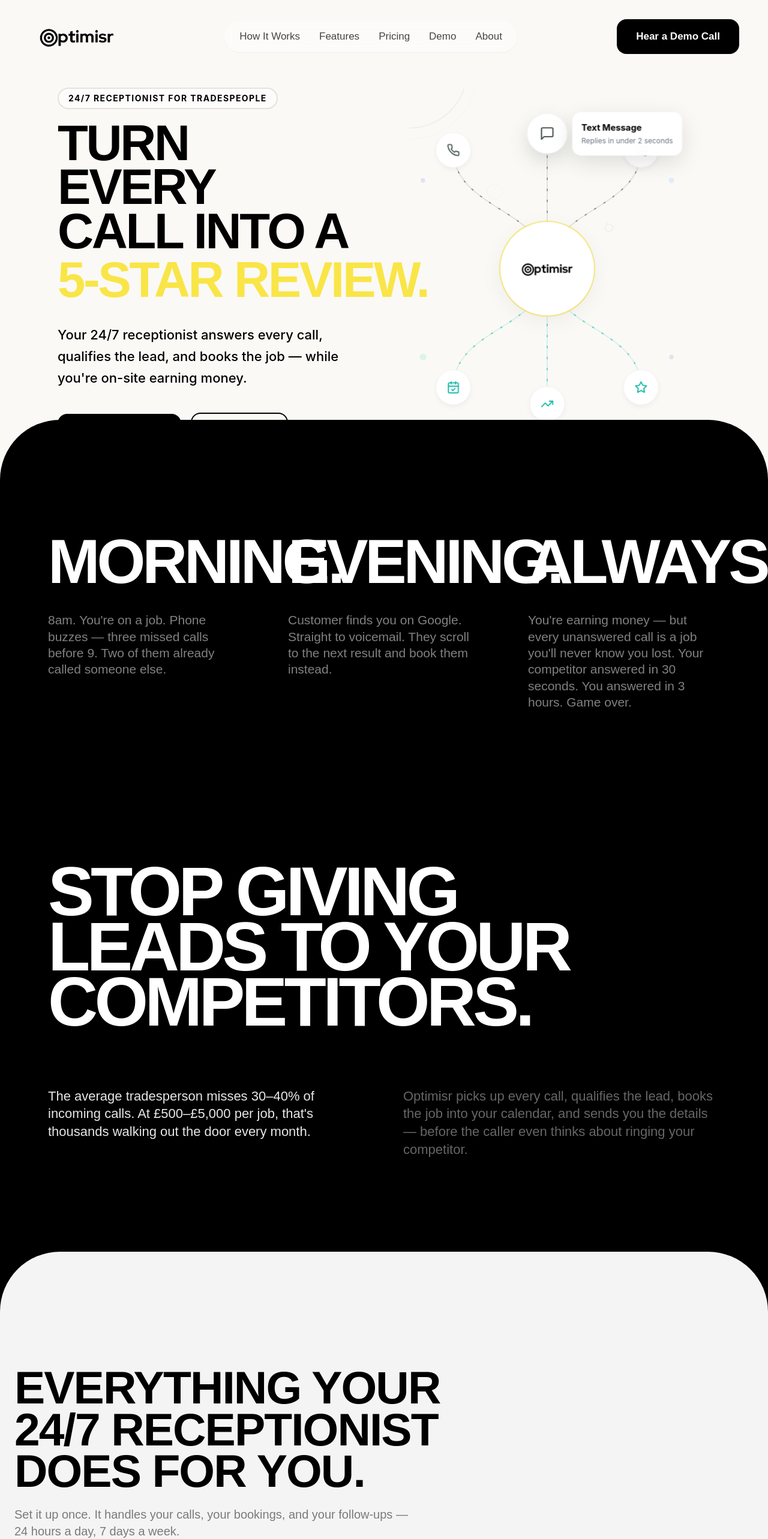
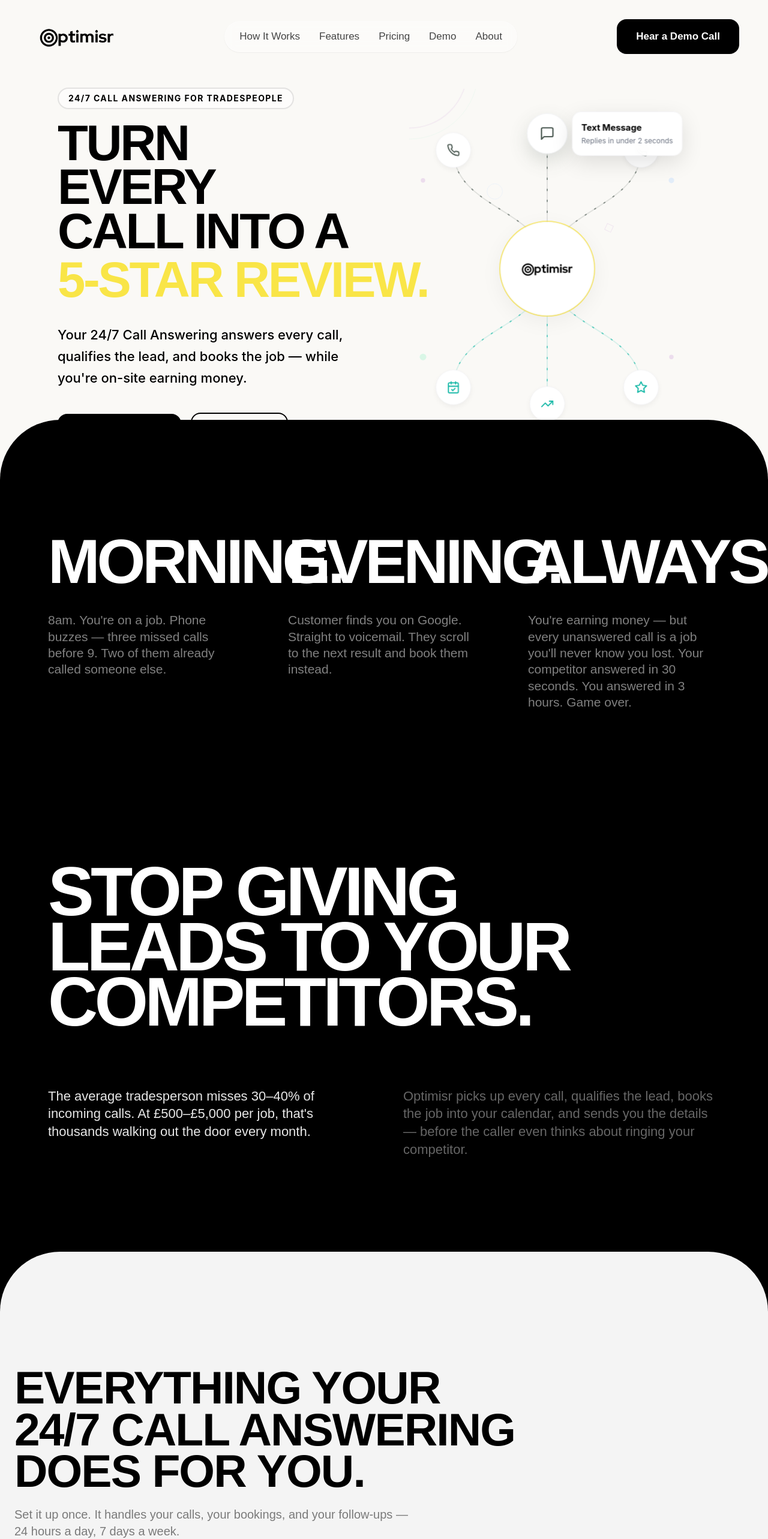
Before and after one commit to Dannydropz/optimisr, a Next.js app: page / in a window 1280 px wide. Shown: the top 2566 px of the page at 60% size. Built offline with nearby package versions, Linux system fonts and the light colour scheme; a web font is replaced by a local one.

Commit message:
Rebrand: replace all instances of receptionist with Call Answering

```diff
--- a/app/layout.tsx
+++ b/app/layout.tsx
@@ -2,7 +2,7 @@ import type { Metadata } from "next";
 import "./globals.css";
 
 export const metadata: Metadata = {
-  title: "Optimisr | 24/7 AI Receptionist for UK Tradespeople — Never Miss a Lead",
+  title: "Optimisr | 24/7 AI Call Answering for UK Tradespeople — Never Miss a Lead",
   description:
     "Optimisr delivers AI employees that respond to leads in seconds, book appointments 24/7, and follow up automatically — turning missed calls into closed deals.",
   icons: {
--- a/components/FinalCTA.tsx
+++ b/components/FinalCTA.tsx
@@ -14,7 +14,7 @@ const FinalCTA: React.FC = () => {
                             <motion.span className="block" initial={{ opacity: 0, x: 100 }} whileInView={{ opacity: 1, x: 0 }} viewport={{ once: true, margin: "-80px" }} transition={{ duration: 0.8, delay: 0.2, ease: [0.16, 1, 0.3, 1] }}>Is Already Calling.</motion.span>
                         </h2>
                         <p className="text-[21px] font-medium text-black/50">
-                            Every missed call is a job your competitor picks up. Get your AI receptionist live in under a week — one flat monthly price, no contracts, cancel anytime.
+                            Every missed call is a job your competitor picks up. Get your AI Call Answering live in under a week — one flat monthly price, no contracts, cancel anytime.
                         </p>
                     </div>
                     <div className="flex flex-col sm:flex-row items-center gap-6 w-full lg:w-auto">
--- a/components/FunctionsSection.tsx
+++ b/components/FunctionsSection.tsx
@@ -4,7 +4,7 @@ import React from "react";
 import { motion } from "framer-motion";
 
 const solutions = [
-    { title: "Step 1 — Your Phone Rings", text: "A potential customer calls your business number. Instead of voicemail, your 24/7 receptionist picks up instantly with a friendly, natural greeting using your business name." },
+    { title: "Step 1 — Your Phone Rings", text: "A potential customer calls your business number. Instead of voicemail, your 24/7 Call Answering picks up instantly with a friendly, natural greeting using your business name." },
     { title: "Step 2 — The AI Qualifies the Lead", text: "It asks the key questions — what job they need, their location, timing, and any details you want captured. No scripts that sound robotic. Natural conversation, tailored to your trade." },
     { title: "Step 3 — The Job Gets Booked", text: "If the lead matches your services, the AI checks your availability and books them straight into your calendar. The caller gets a confirmation. You get a notification." },
     { title: "Step 4 — You Get the Full Picture", text: "Instant text and email alert with the caller's name, number, job details, and booking time. Plus a full transcript of the call so you know exactly what was discussed." },
--- a/components/Hero.centered.backup.tsx
+++ b/components/Hero.centered.backup.tsx
@@ -325,7 +325,7 @@ const Hero: React.FC = () => {
             <div className="relative z-40 flex flex-col items-center text-center px-6 max-w-5xl mx-auto mb-2 shrink-0">
 
                 <div className="mb-4 inline-block rounded-full px-4 py-1.5 text-sm font-bold tracking-widest text-optimisr-black uppercase border-2 border-optimisr-black/10 bg-white/50">
-                    24/7 Receptionist for Tradespeople
+                    24/7 Call Answering for Tradespeople
                 </div>
 
                 <h1 className="text-[clamp(2.5rem,6vw,4rem)] lg:text-[clamp(3.5rem,5.5vw,5.5rem)] font-black font-condensed uppercase leading-[0.95] tracking-[-0.04em] text-optimisr-black mb-6 md:mb-8 flex flex-col items-center w-full">
@@ -351,7 +351,7 @@ const Hero: React.FC = () => {
                 </h1>
 
                 <p className="text-[20px] sm:text-[24px] lg:text-[28px] text-optimisr-black max-w-[700px] mb-8 md:mb-10 leading-relaxed font-medium mx-auto">
-                    Your 24/7 receptionist answers every call, qualifies the lead, and books the job &mdash; while you&apos;re on-site earning money.
+                    Your 24/7 Call Answering answers every call, qualifies the lead, and books the job &mdash; while you&apos;re on-site earning money.
                 </p>
 
                 {/* CTA Buttons */}
--- a/components/Hero.tsx
+++ b/components/Hero.tsx
@@ -208,7 +208,7 @@ const Hero: React.FC = () => {
                 <div className="flex flex-col items-start text-left pr-8 lg:pr-12 z-10">
 
                     <div className="mb-5 inline-block rounded-full px-4 py-1.5 text-sm font-bold tracking-widest text-optimisr-black uppercase border-2 border-optimisr-black/10 bg-white/50">
-                        24/7 Receptionist for Tradespeople
+                        24/7 Call Answering for Tradespeople
                     </div>
 
                     <h1 className="text-[clamp(4rem,6.5vw,7rem)] font-black font-condensed uppercase leading-[0.88] tracking-[-0.04em] text-optimisr-black mb-6 flex flex-col items-start w-full">
@@ -231,7 +231,7 @@ const Hero: React.FC = () => {
                     </h1>
 
                     <p className="text-[18px] lg:text-[20px] xl:text-[22px] text-optimisr-black max-w-[480px] mb-10 leading-relaxed font-medium">
-                        Your 24/7 receptionist answers every call, qualifies the lead, and books the job &mdash; while you&apos;re on-site earning money.
+                        Your 24/7 Call Answering answers every call, qualifies the lead, and books the job &mdash; while you&apos;re on-site earning money.
                     </p>
 
                     <div className="flex flex-row items-center gap-4">
@@ -260,7 +260,7 @@ const Hero: React.FC = () => {
             <div className="md:hidden flex flex-col items-center text-center px-6 pt-36 pb-16">
 
                 <div className="mb-4 inline-block rounded-full px-4 py-1.5 text-sm font-bold tracking-widest text-optimisr-black uppercase border-2 border-optimisr-black/10 bg-white/50">
-                    24/7 Receptionist for Tradespeople
+                    24/7 Call Answering for Tradespeople
                 </div>
 
                 <h1 className="text-[clamp(2.5rem,10vw,4rem)] font-black font-condensed uppercase leading-[0.95] tracking-[-0.04em] text-optimisr-black mb-6 flex flex-col items-center w-full">
@@ -282,7 +282,7 @@ const Hero: React.FC = () => {
                 </h1>
 
                 <p className="text-[18px] text-optimisr-black max-w-[500px] mb-8 leading-relaxed font-medium mx-auto">
-                    Your 24/7 receptionist answers every call, qualifies the lead, and books the job &mdash; while you&apos;re on-site earning money.
+                    Your 24/7 Call Answering answers every call, qualifies the lead, and books the job &mdash; while you&apos;re on-site earning money.
                 </p>
 
                 <div className="flex flex-col sm:flex-row items-center gap-4 mb-10">
--- a/components/PricingSection.tsx
+++ b/components/PricingSection.tsx
@@ -69,7 +69,7 @@ const PricingSection: React.FC = () => {
                         <motion.span className="block" initial={{ opacity: 0, x: 100 }} whileInView={{ opacity: 1, x: 0 }} viewport={{ once: true }} transition={{ duration: 0.8, delay: 0.2, ease: [0.16, 1, 0.3, 1] }}>NO SURPRISES.</motion.span>
                     </h2>
                     <p className="text-[21px] leading-[1.4] text-black/50 font-medium mt-6 max-w-2xl">
-                        One flat monthly fee. You know exactly what you&apos;re paying. Your 24/7 receptionist pays for itself with one extra job.
+                        One flat monthly fee. You know exactly what you&apos;re paying. Your 24/7 Call Answering pays for itself with one extra job.
                     </p>
                 </motion.div>
 
--- a/components/SiteFooter.tsx
+++ b/components/SiteFooter.tsx
@@ -28,7 +28,7 @@ const SiteFooter: React.FC = () => {
                             <h4 className="text-[14px] font-bold text-white/40 uppercase tracking-widest">Platform</h4>
                             <ul className="space-y-3 text-[17px] font-medium">
                                 <li><a href="#" className="hover:text-optimisr-yellow transition-colors">How It Works</a></li>
-                                <li><a href="#" className="hover:text-optimisr-yellow transition-colors">24/7 Receptionist</a></li>
+                                <li><a href="#" className="hover:text-optimisr-yellow transition-colors">24/7 Call Answering</a></li>
                                 <li><a href="#" className="hover:text-optimisr-yellow transition-colors">Lead Qualification</a></li>
                                 <li><a href="#" className="hover:text-optimisr-yellow transition-colors">Appointment Booking</a></li>
                             </ul>
--- a/components/SkillsSection.tsx
+++ b/components/SkillsSection.tsx
@@ -6,7 +6,7 @@ import { motion, useScroll, MotionValue } from "framer-motion";
 const skills = [
     {
         title: "Call Answering",
-        description: "Every call picked up on the first ring. Your 24/7 receptionist answers with your business name, in a natural British voice, and handles the enquiry professionally — day, night, weekends, bank holidays.",
+        description: "Every call picked up on the first ring. Your 24/7 Call Answering answers with your business name, in a natural British voice, and handles the enquiry professionally — day, night, weekends, bank holidays.",
         icon: "📞",
         color: "bg-blue-100",
         textColor: "text-blue-600"
@@ -90,7 +90,7 @@ const SkillsSection: React.FC = () => {
             <div className="max-w-7xl mx-auto px-6 mb-16 md:mb-24 relative z-10">
                 <h2 className="text-[clamp(2.5rem,6vw,5.5rem)] font-bold font-condensed uppercase leading-[0.9] tracking-tight text-center md:text-left">
                     <motion.span className="block" initial={{ opacity: 0, x: 100 }} whileInView={{ opacity: 1, x: 0 }} viewport={{ once: true, margin: "-80px" }} transition={{ duration: 0.8, delay: 0.1, ease: [0.16, 1, 0.3, 1] }}>EVERYTHING YOUR</motion.span>
-                    <motion.span className="block" initial={{ opacity: 0, x: 100 }} whileInView={{ opacity: 1, x: 0 }} viewport={{ once: true, margin: "-80px" }} transition={{ duration: 0.8, delay: 0.2, ease: [0.16, 1, 0.3, 1] }}>24/7 RECEPTIONIST</motion.span>
+                    <motion.span className="block" initial={{ opacity: 0, x: 100 }} whileInView={{ opacity: 1, x: 0 }} viewport={{ once: true, margin: "-80px" }} transition={{ duration: 0.8, delay: 0.2, ease: [0.16, 1, 0.3, 1] }}>24/7 CALL ANSWERING</motion.span>
                     <motion.span className="block" initial={{ opacity: 0, x: 100 }} whileInView={{ opacity: 1, x: 0 }} viewport={{ once: true, margin: "-80px" }} transition={{ duration: 0.8, delay: 0.3, ease: [0.16, 1, 0.3, 1] }}>DOES FOR YOU.</motion.span>
                 </h2>
                 <motion.p
```
